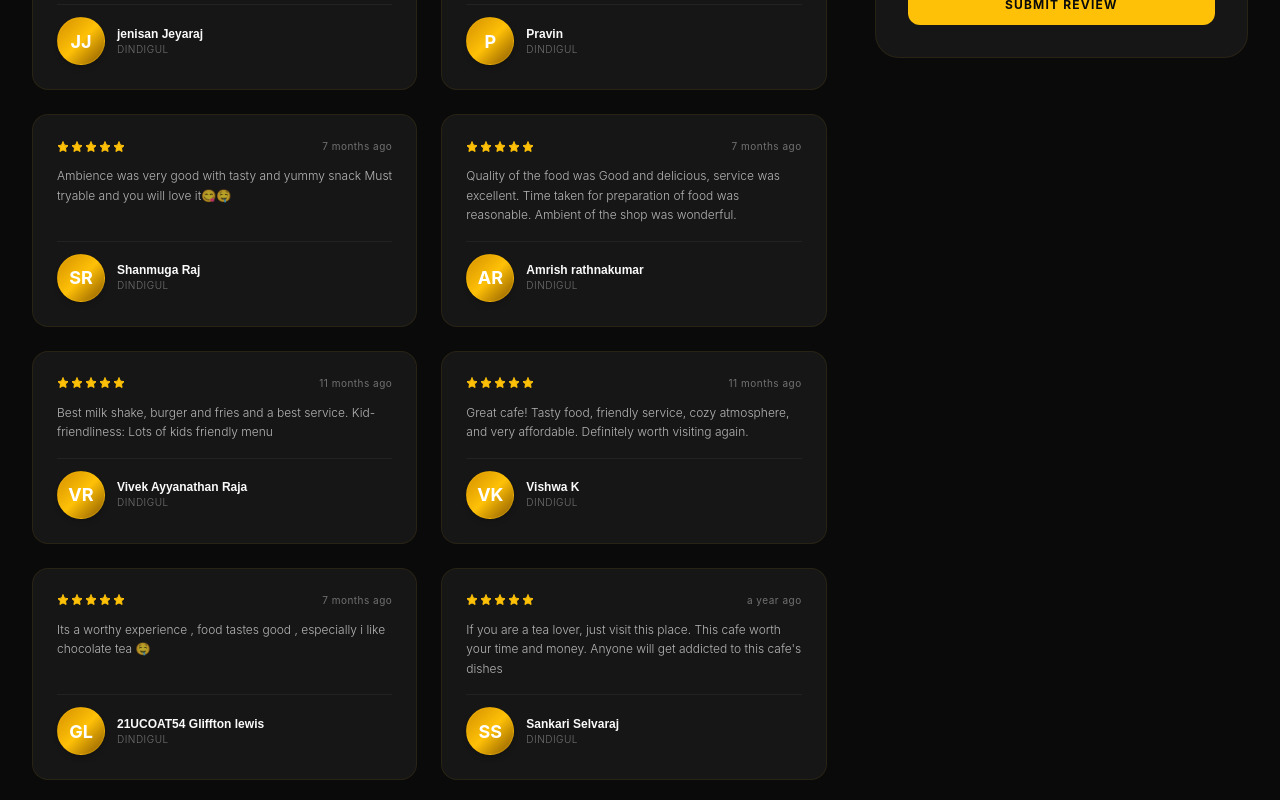
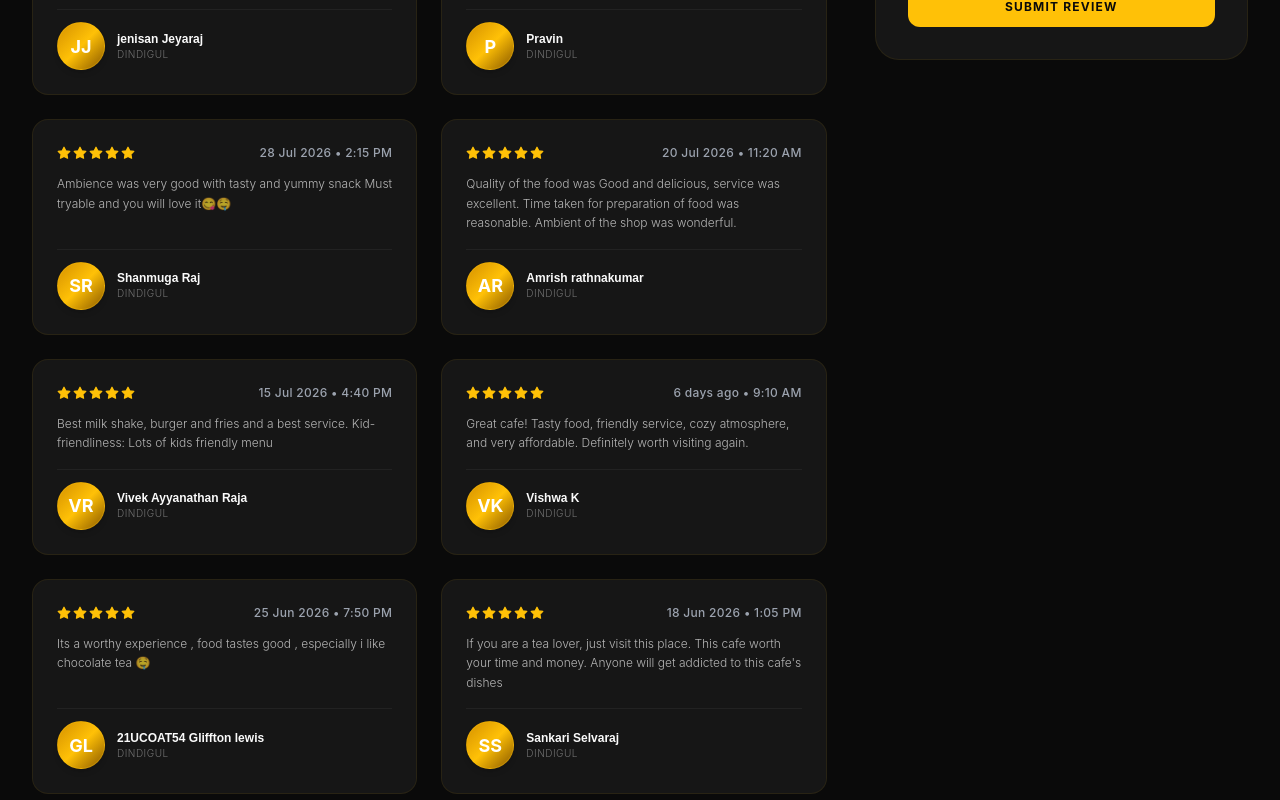
Before and after one commit to lingeshmani23-tech/cafegalaxy, a React (Vite) app: page /reviews in a window 1280 px wide. Shown: the part 1240-2040 px from the top of the page. Built offline with nearby package versions, Linux system fonts and the light colour scheme; a web font is replaced by a local one.

Commit message:
Add formatted date and time timestamps to review cards

```diff
--- a/src/pages/Reviews.jsx
+++ b/src/pages/Reviews.jsx
@@ -10,6 +10,7 @@ import "swiper/css/navigation";
 
 import RippleButton from "../components/RippleButton";
 import InitialsAvatar from "../components/InitialsAvatar";
+import { formatReviewDate } from "../utils/formatDate";
 
 const initialReviews = [
   {
@@ -17,239 +18,201 @@ const initialReviews = [
     name: "jenisan Jeyaraj",
     location: "Dindigul",
     rating: 5,
-    date: "Recently",
-    text: "I have tried many products in this shop and I loved it. Especially chicken wings and Sulaimani tea are very tasty and it's my favorites must try.",
-    photo:
-      "https://images.unsplash.com/photo-1507003211169-0a1dd7228f2d?w=150&auto=format&fit=crop&q=80",
+    createdAt: "2026-08-03T20:45:00Z",
+    text: "I have tried many products in this shop and I loved it. Especially chicken wings and Sulaimani tea are very tasty and it's my favorites must try."
   },
   {
     id: 2,
     name: "Pravin",
     location: "Dindigul",
     rating: 5,
-    date: "7 months ago",
-    text: "Cozy vibes ☕✨ Loved this small cafe near my place! Good tea, tasty snacks, and a chill atmosphere. Perfect spot to relax after a long day. Definitely coming back again ❤️",
-    photo:
-      "https://images.unsplash.com/photo-1494790108377-be9c29b29330?w=150&auto=format&fit=crop&q=80",
+    createdAt: "2026-08-02T18:30:00Z",
+    text: "Cozy vibes ☕✨ Loved this small cafe near my place! Good tea, tasty snacks, and a chill atmosphere. Perfect spot to relax after a long day. Definitely coming back again ❤️"
   },
   {
     id: 3,
     name: "Shanmuga Raj",
     location: "Dindigul",
     rating: 5,
-    date: "7 months ago",
-    text: "Ambience was very good with tasty and yummy snack Must tryable and you will love it😋🤤",
-    photo:
-      "https://images.unsplash.com/photo-1500648767791-00dcc994a43e?w=150&auto=format&fit=crop&q=80",
+    createdAt: "2026-07-28T14:15:00Z",
+    text: "Ambience was very good with tasty and yummy snack Must tryable and you will love it😋🤤"
   },
   {
     id: 4,
     name: "Amrish rathnakumar",
     location: "Dindigul",
     rating: 5,
-    date: "7 months ago",
-    text: "Quality of the food was Good and delicious, service was excellent. Time taken for preparation of food was reasonable. Ambient of the shop was wonderful.",
-    photo:
-      "https://images.unsplash.com/photo-1438761681033-6461ffad8d80?w=150&auto=format&fit=crop&q=80",
+    createdAt: "2026-07-20T11:20:00Z",
+    text: "Quality of the food was Good and delicious, service was excellent. Time taken for preparation of food was reasonable. Ambient of the shop was wonderful."
   },
   {
     id: 5,
     name: "Vivek Ayyanathan Raja",
     location: "Dindigul",
     rating: 5,
-    date: "11 months ago",
-    text: "Best milk shake, burger and fries and a best service. Kid-friendliness: Lots of kids friendly menu",
-    photo:
-      "https://images.unsplash.com/photo-1472099645785-5658abf4ff4e?w=150&auto=format&fit=crop&q=80",
+    createdAt: "2026-07-15T16:40:00Z",
+    text: "Best milk shake, burger and fries and a best service. Kid-friendliness: Lots of kids friendly menu"
   },
   {
     id: 6,
     name: "Vishwa K",
     location: "Dindigul",
     rating: 5,
-    date: "11 months ago",
-    text: "Great cafe! Tasty food, friendly service, cozy atmosphere, and very affordable. Definitely worth visiting again.",
-    photo:
-      "https://images.unsplash.com/photo-1535713875002-d1d0cf377fde?w=150&auto=format&fit=crop&q=80",
+    createdAt: "2026-07-02T09:10:00Z",
+    text: "Great cafe! Tasty food, friendly service, cozy atmosphere, and very affordable. Definitely worth visiting again."
   },
   {
     id: 7,
     name: "21UCOAT54 Gliffton lewis",
     location: "Dindigul",
     rating: 5,
-    date: "7 months ago",
-    text: "Its a worthy experience , food tastes good , especially i like chocolate tea 🤤",
-    photo:
-      "https://images.unsplash.com/photo-1599566150163-29194dcaad36?w=150&auto=format&fit=crop&q=80",
+    createdAt: "2026-06-25T19:50:00Z",
+    text: "Its a worthy experience , food tastes good , especially i like chocolate tea 🤤"
   },
   {
     id: 8,
     name: "Sankari Selvaraj",
     location: "Dindigul",
     rating: 5,
-    date: "a year ago",
-    text: "If you are a tea lover, just visit this place. This cafe worth your time and money. Anyone will get addicted to this cafe's dishes",
-    photo:
-      "https://images.unsplash.com/photo-1580489944761-15a19d654956?w=150&auto=format&fit=crop&q=80",
+    createdAt: "2026-06-18T13:05:00Z",
+    text: "If you are a tea lover, just visit this place. This cafe worth your time and money. Anyone will get addicted to this cafe's dishes"
   },
   {
     id: 9,
     name: "Peace Hrt",
     location: "Dindigul",
     rating: 5,
-    date: "a year ago",
-    text: "Delivered in time , chickens are very crispy and milkshakes are very delicious and sulaimani tea is my favourite Just loved it",
-    photo:
-      "https://images.unsplash.com/photo-1527980965255-d3b416303d12?w=150&auto=format&fit=crop&q=80",
+    createdAt: "2026-06-10T17:30:00Z",
+    text: "Delivered in time , chickens are very crispy and milkshakes are very delicious and sulaimani tea is my favourite Just loved it"
   },
   {
     id: 10,
     name: "Saranya Balan",
     location: "Dindigul",
     rating: 5,
-    date: "a year ago",
-    text: "The place was peaceful .ambience was also good. The food was very economically affordable everything under 130₹.The food was delicious .",
-    photo:
-      "https://images.unsplash.com/photo-1489424731084-a5d8b219a5bb?w=150&auto=format&fit=crop&q=80",
+    createdAt: "2026-05-29T12:45:00Z",
+    text: "The place was peaceful .ambience was also good. The food was very economically affordable everything under 130₹.The food was delicious ."
   },
   {
     id: 11,
     name: "Rekha R",
     location: "Dindigul",
     rating: 5,
-    date: "a year ago",
-    text: "Delicious food rendered with warm service makes them unique.Excellent",
-    photo:
-      "https://images.unsplash.com/photo-1544005313-94ddf0286df2?w=150&auto=format&fit=crop&q=80",
+    createdAt: "2026-05-14T10:00:00Z",
+    text: "Delicious food rendered with warm service makes them unique.Excellent"
   },
   {
     id: 12,
     name: "Teddy Tharun",
     location: "Dindigul",
     rating: 5,
-    date: "a year ago",
-    text: "Unique dishes and best cafe in Dindigul.",
-    photo:
-      "https://images.unsplash.com/photo-1506794778202-cad84cf45f1d?w=150&auto=format&fit=crop&q=80",
+    createdAt: "2026-05-01T15:20:00Z",
+    text: "Unique dishes and best cafe in Dindigul."
   },
   {
     id: 13,
     name: "sruthi meera",
     location: "Dindigul",
     rating: 5,
-    date: "a year ago",
-    text: "Amazing tea and a must visit if you are in that area!!",
-    photo:
-      "https://images.unsplash.com/photo-1534528741775-53994a69daeb?w=150&auto=format&fit=crop&q=80",
+    createdAt: "2026-04-20T18:15:00Z",
+    text: "Amazing tea and a must visit if you are in that area!!"
   },
   {
     id: 14,
     name: "Laxmi Priya",
     location: "Dindigul",
     rating: 5,
-    date: "a year ago",
-    text: "Wonderful experience 🥰🥰 Must visit cafe❤️",
-    photo:
-      "https://images.unsplash.com/photo-1494790108377-be9c29b29330?w=150&auto=format&fit=crop&q=80",
+    createdAt: "2026-04-10T11:30:00Z",
+    text: "Wonderful experience 🥰🥰 Must visit cafe❤️"
   },
   {
     id: 15,
     name: "Vyshnav. T",
     location: "Dindigul",
     rating: 5,
-    date: "a year ago",
-    text: "Affordable spot and worth visiting",
-    photo:
-      "https://images.unsplash.com/photo-1507003211169-0a1dd7228f2d?w=150&auto=format&fit=crop&q=80",
+    createdAt: "2026-03-28T16:00:00Z",
+    text: "Affordable spot and worth visiting"
   },
   {
     id: 16,
     name: "Senthil Kumar",
     location: "Dindigul",
     rating: 5,
-    date: "a year ago",
-    text: "Very Hot and spicy tease",
-    photo:
-      "https://images.unsplash.com/photo-1500648767791-00dcc994a43e?w=150&auto=format&fit=crop&q=80",
+    createdAt: "2026-03-15T08:45:00Z",
+    text: "Very Hot and spicy tease"
   },
   {
     id: 17,
     name: "Mohammed Asif",
     location: "Dindigul",
     rating: 5,
-    date: "6 months ago",
-    text: "Good",
-    photo:
-      "https://images.unsplash.com/photo-1472099645785-5658abf4ff4e?w=150&auto=format&fit=crop&q=80",
+    createdAt: "2026-03-02T19:25:00Z",
+    text: "Good"
   },
   {
     id: 18,
     name: "Vaishnavi S",
     location: "Dindigul",
     rating: 5,
-    date: "a year ago",
-    text: "A Hidden Gem with Heartwarming Vibes!",
-    photo:
-      "https://images.unsplash.com/photo-1535713875002-d1d0cf377fde?w=150&auto=format&fit=crop&q=80",
+    createdAt: "2026-02-18T14:10:00Z",
+    text: "A Hidden Gem with Heartwarming Vibes!"
   },
   {
     id: 19,
     name: "nagavinothi nagavinothini",
     location: "Dindigul",
     rating: 5,
-    date: "a year ago",
-    text: "Very tasty and healthy",
-    photo:
-      "https://images.unsplash.com/photo-1599566150163-29194dcaad36?w=150&auto=format&fit=crop&q=80",
+    createdAt: "2026-02-05T17:50:00Z",
+    text: "Very tasty and healthy"
   },
   {
     id: 20,
     name: "Bourna Bala",
     location: "Dindigul",
     rating: 5,
-    date: "a year ago",
-    text: "Nice place to enjoy with yummy food",
-    photo:
-      "https://images.unsplash.com/photo-1580489944761-15a19d654956?w=150&auto=format&fit=crop&q=80",
+    createdAt: "2026-01-22T12:35:00Z",
+    text: "Nice place to enjoy with yummy food"
   },
   {
     id: 21,
     name: "Annapoorani M",
     location: "Dindigul",
     rating: 5,
-    date: "a year ago",
-    text: "Coffee super nice place",
-    photo:
-      "https://images.unsplash.com/photo-1527980965255-d3b416303d12?w=150&auto=format&fit=crop&q=80",
+    createdAt: "2026-01-10T09:40:00Z",
+    text: "Coffee super nice place"
   },
   {
     id: 22,
     name: "Vaishnavi",
     location: "Dindigul",
     rating: 5,
-    date: "a year ago",
-    text: "Best in taste",
-    photo:
-      "https://images.unsplash.com/photo-1489424731084-a5d8b219a5bb?w=150&auto=format&fit=crop&q=80",
+    createdAt: "2025-12-28T16:15:00Z",
+    text: "Best in taste"
   },
   {
     id: 23,
     name: "RAJA THALAMUTHU",
     location: "Dindigul",
     rating: 5,
-    date: "a year ago",
-    text: "A nice hangout spot",
-    photo:
-      "https://images.unsplash.com/photo-1506794778202-cad84cf45f1d?w=150&auto=format&fit=crop&q=80",
+    createdAt: "2025-12-15T11:00:00Z",
+    text: "A nice hangout spot"
   }
 ];
 
 const Reviews = () => {
-  // 9. Persist reviews so they are not lost after a page refresh
+  // Persist reviews so they are not lost after a page refresh
   const [reviews, setReviews] = useState(() => {
     try {
       const saved = localStorage.getItem("galaxy_reviews");
-      if (saved) return JSON.parse(saved);
+      if (saved) {
+        const parsed = JSON.parse(saved);
+        if (Array.isArray(parsed) && parsed.length > 0) {
+          return parsed.map((item, idx) => ({
+            ...item,
+            createdAt: item.createdAt || initialReviews[idx]?.createdAt || new Date().toISOString()
+          }));
+        }
+      }
     } catch (e) {
       console.error("Failed to parse reviews from local storage");
     }
@@ -262,21 +225,30 @@ const Reviews = () => {
 
   // Loading and Error States
   const [isSubmitting, setIsSubmitting] = useState(false);
-  const [submitState, setSubmitState] = useState({ type: null, message: "" }); // { type: 'success' | 'error', message: '' }
+  const [submitState, setSubmitState] = useState({ type: null, message: "" });
 
   // Sync state to local storage automatically
   useEffect(() => {
     localStorage.setItem("galaxy_reviews", JSON.stringify(reviews));
   }, [reviews]);
 
+  // Sort reviews by newest first
+  const sortedReviews = useMemo(() => {
+    return [...reviews].sort((a, b) => {
+      const timeA = new Date(a.createdAt || 0).getTime();
+      const timeB = new Date(b.createdAt || 0).getTime();
+      return timeB - timeA;
+    });
+  }, [reviews]);
+
   // Calculations for average and distribution
   const stats = useMemo(() => {
-    const total = reviews.length;
-    const avg = total > 0 ? (reviews.reduce((acc, rev) => acc + rev.rating, 0) / total).toFixed(1) : 0;
+    const total = sortedReviews.length;
+    const avg = total > 0 ? (sortedReviews.reduce((acc, rev) => acc + rev.rating, 0) / total).toFixed(1) : 0;
     const dist = { 5: 0, 4: 0, 3: 0, 2: 0, 1: 0 };
-    reviews.forEach(rev => { dist[rev.rating] = (dist[rev.rating] || 0) + 1; });
+    sortedReviews.forEach(rev => { dist[rev.rating] = (dist[rev.rating] || 0) + 1; });
     return { total, avg, dist };
-  }, [reviews]);
+  }, [sortedReviews]);
 
   const handleSubmitReview = async (e) => {
     e.preventDefault();
@@ -285,13 +257,13 @@ const Reviews = () => {
     const trimmedName = formName.trim();
     const trimmedReview = formReview.trim();
 
-    // 10. Prevent empty reviews
+    // Prevent empty reviews
     if (!trimmedName || !trimmedReview) {
       setSubmitState({ type: "error", message: "Please fill in all required fields." });
       return;
     }
 
-    // 10. Prevent duplicate submissions
+    // Prevent duplicate submissions
     const isDuplicate = reviews.some(
       (rev) => rev.name.toLowerCase() === trimmedName.toLowerCase() && rev.text.toLowerCase() === trimmedReview.toLowerCase()
     );
@@ -301,7 +273,7 @@ const Reviews = () => {
       return;
     }
 
-    // 11. Add a loading state
+    // Loading state
     setIsSubmitting(true);
 
     // Simulate network delay
@@ -312,24 +284,23 @@ const Reviews = () => {
           name: trimmedName,
           location: "Dindigul Guest",
           rating: formRating,
-          date: "Just now",
+          createdAt: new Date().toISOString(),
           text: trimmedReview,
         };
 
-        // 6. Display the newest reviews at the top
+        // Display the newest reviews at the top
         setReviews([newReviewItem, ...reviews]);
 
-        // 4. Show appropriate success message
+        // Show appropriate success message
         setSubmitState({ type: "success", message: "Review shared successfully!" });
 
-        // 5. Clear the form after a successful submission
+        // Clear the form after a successful submission
         setFormName("");
         setFormReview("");
         setFormRating(5);
 
         setTimeout(() => setSubmitState({ type: null, message: "" }), 4000);
       } catch (err) {
-        // 12. Handle errors gracefully
         setSubmitState({ type: "error", message: "Failed to post review. Please try again." });
       } finally {
         setIsSubmitting(false);
@@ -372,7 +343,7 @@ const Reviews = () => {
           navigation
           className="pb-14"
         >
-          {reviews.slice(0, 3).map((rev) => (
+          {sortedReviews.slice(0, 3).map((rev) => (
             <SwiperSlide key={rev.id}>
               <div className="glass-card rounded-3xl p-8 sm:p-12 border border-[#FFC107]/15 max-w-4xl mx-auto flex flex-col md:flex-row gap-8 items-center relative">
                 {/* Quote Icon */}
@@ -390,7 +361,8 @@ const Reviews = () => {
                 </div>
 
                 {/* Content */}
-                <div className="space-y-4 text-center md:text-left flex-grow">
+                <div className="space-y-4 text-center md:text-left flex-grow w-full">
+                  <div className="flex justify-between items-center w-full gap-4">
                     <div className="flex justify-center md:justify-start gap-1">
                       {Array.from({ length: 5 }).map((_, i) => (
                         <Star
@@ -404,6 +376,10 @@ const Reviews = () => {
                         />
                       ))}
                     </div>
+                    <span className="text-[12px] font-medium text-[#9CA3AF] shrink-0">
+                      {formatReviewDate(rev.createdAt || rev.date)}
+                    </span>
+                  </div>
                   <p className="font-serif italic text-base sm:text-lg text-[#FAFAFA]/80 leading-relaxed font-light">
                     "{rev.text}"
                   </p>
@@ -412,7 +388,7 @@ const Reviews = () => {
                       {rev.name}
                     </h4>
                     <p className="text-xs text-[#FAFAFA]/50 tracking-wider font-light uppercase">
-                      {rev.location} &bull; {rev.date}
+                      {rev.location}
                     </p>
                   </div>
                 </div>
@@ -465,7 +441,7 @@ const Reviews = () => {
 
             <div className="grid grid-cols-1 md:grid-cols-2 gap-6">
               <AnimatePresence>
-                {reviews.map((rev) => (
+                {sortedReviews.map((rev) => (
                   <motion.div
                     layout
                     key={rev.id}
@@ -476,12 +452,13 @@ const Reviews = () => {
                     className="glass-card rounded-2xl p-6 flex flex-col justify-between border border-white/5 h-full space-y-4 hover:border-[#FFC107]/15 hover:shadow-xl transition-all duration-300"
                   >
                     <div className="space-y-3">
-                      <div className="flex justify-between items-center">
+                      {/* Top Header: 5 Stars on Left, Formatted Timestamp on Right */}
+                      <div className="flex justify-between items-center gap-2">
                         <div className="flex gap-0.5">
                           {Array.from({ length: 5 }).map((_, i) => (
                             <Star
                               key={i}
-                              size={12}
+                              size={14}
                               className={
                                 i < rev.rating
                                   ? "text-[#FFC107] fill-[#FFC107]"
@@ -490,16 +467,18 @@ const Reviews = () => {
                             />
                           ))}
                         </div>
-                        <span className="text-[10px] text-[#FAFAFA]/40 tracking-wider">
-                          {rev.date}
+                        <span className="text-[12px] font-medium text-[#9CA3AF] tracking-wide shrink-0">
+                          {formatReviewDate(rev.createdAt || rev.date)}
                         </span>
                       </div>
 
+                      {/* Review Text Body */}
                       <p className="text-xs text-[#FAFAFA]/70 font-light leading-relaxed">
                         {rev.text}
                       </p>
                     </div>
 
+                    {/* Bottom Reviewer Info: Initials Avatar + Name + Location */}
                     <div className="flex items-center gap-3 border-t border-white/5 pt-3">
                       <InitialsAvatar name={rev.name} />
                       <div className="text-left">
--- /dev/null
+++ b/src/utils/formatDate.js
@@ -0,0 +1,46 @@
+/**
+ * Formats a review timestamp according to visitor's local timezone.
+ * Examples:
+ * - "03 Aug 2026 • 8:45 PM"
+ * - "Today • 8:45 PM"
+ * - "Yesterday • 6:30 PM"
+ * - "2 days ago • 4:10 PM"
+ */
+export const formatReviewDate = (createdAtInput) => {
+  if (!createdAtInput) return '';
+
+  const date = new Date(createdAtInput);
+  if (isNaN(date.getTime())) {
+    return createdAtInput; // Fallback to raw string if unparseable
+  }
+
+  const now = new Date();
+
+  // Format local time string (e.g. 8:45 PM)
+  const timeString = date.toLocaleTimeString(undefined, {
+    hour: 'numeric',
+    minute: '2-digit',
+    hour12: true
+  });
+
+  // Calculate day difference ignoring time of day
+  const todayStart = new Date(now.getFullYear(), now.getMonth(), now.getDate());
+  const targetStart = new Date(date.getFullYear(), date.getMonth(), date.getDate());
+  const diffTime = todayStart.getTime() - targetStart.getTime();
+  const diffDays = Math.round(diffTime / (1000 * 3600 * 24));
+
+  if (diffDays === 0) {
+    return `Today • ${timeString}`;
+  } else if (diffDays === 1) {
+    return `Yesterday • ${timeString}`;
+  } else if (diffDays > 1 && diffDays <= 6) {
+    return `${diffDays} days ago • ${timeString}`;
+  }
+
+  // Format standard date: e.g. "03 Aug 2026 • 8:45 PM"
+  const day = date.getDate().toString().padStart(2, '0');
+  const month = date.toLocaleDateString(undefined, { month: 'short' });
+  const year = date.getFullYear();
+
+  return `${day} ${month} ${year} • ${timeString}`;
+};
```
Lines whose indentation alone changed are shown as unchanged.
